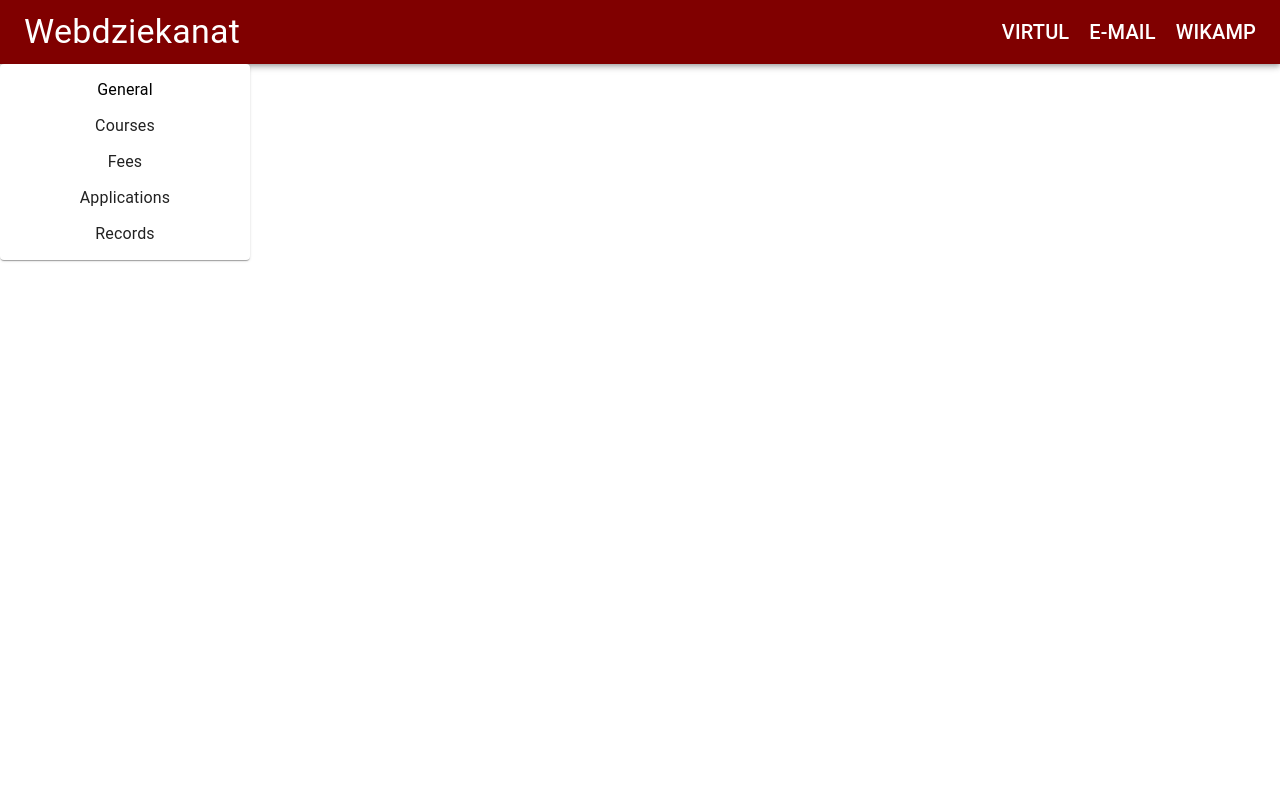
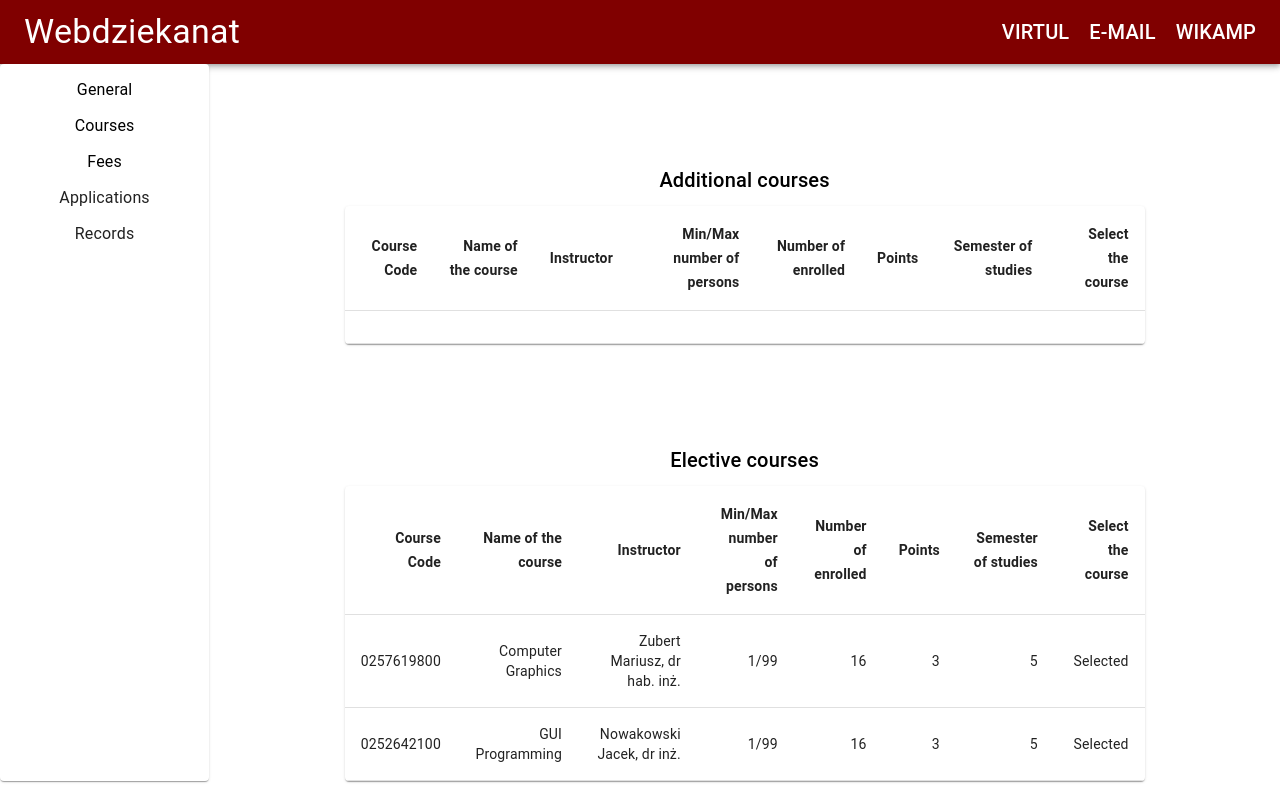
Before and after one commit to Nexxtgaming/webdziekanat, a React (Create React App) app: page /courses in a window 1280 px wide. Built offline with nearby package versions, Linux system fonts and the light colour scheme.

Commit message:
add courses page

```diff
--- a/src/App.tsx
+++ b/src/App.tsx
@@ -10,6 +10,8 @@ import LoginPage from "./pages/LoginPage";
 import HomePage from "./pages/HomePage";
 import LeftNavbar from "./components/LeftNavbar";
 import GeneralPage from "./pages/GeneralPage";
+import CoursesPage from "./pages/CoursesPage";
+import FeesPage from "./pages/FeesPage";
 
 const theme = createTheme({
     palette: {
@@ -50,6 +52,9 @@ function App() {
                           <Route path="/" element={<HomePage/>}/>
                           <Route path="/login" element={<LoginPage/>}/>
                           <Route path="/general" element={<GeneralPage/>}/>
+                          <Route path="/courses" element={<CoursesPage/>}/>
+                          <Route path="/fees" element={<FeesPage/>}/>
+
                       </Routes>
                   </div>
 
--- a/src/components/LeftNavbar.tsx
+++ b/src/components/LeftNavbar.tsx
@@ -9,16 +9,24 @@ const LeftNavbar = () => {
     return (
         <Paper sx={{width: 250, maxWidth: '100%'}}>
             <MenuList>
+                <Link to="/general"
+                      style={{textDecoration: "none", color: "black"}}>
+
                     <MenuItem>
-                    <ListItemText><Link to="/general"
-                                        style={{textDecoration: "none", color: "black"}}>General</Link></ListItemText>
+                        <ListItemText>General</ListItemText>
                     </MenuItem>
+                </Link>
+                <Link to="/courses" style={{textDecoration: "none", color: "black"}}>
                     <MenuItem>
                         <ListItemText>Courses</ListItemText>
                     </MenuItem>
+                </Link>
+                <Link to="/fees" style={{textDecoration: "none", color: "black"}}>
                     <MenuItem>
                         <ListItemText>Fees</ListItemText>
                     </MenuItem>
+                </Link>
+
                 <MenuItem>
                     <ListItemText>Applications</ListItemText>
                 </MenuItem>
--- a/src/pages/CoursesPage.tsx
+++ b/src/pages/CoursesPage.tsx
@@ -1,5 +1,90 @@
+import Typography from '@mui/material/Typography';
+import Table from '@mui/material/Table';
+import TableBody from '@mui/material/TableBody';
+import TableCell from '@mui/material/TableCell';
+import TableContainer from '@mui/material/TableContainer';
+import TableHead from '@mui/material/TableHead';
+import TableRow from '@mui/material/TableRow';
+import Paper from '@mui/material/Paper';
+
 const CoursesPage = () => {
+    return (
+        <div style={{width: "100%"}}>
+            <Typography variant="h6" style={{marginTop: "100px"}}>Additional courses</Typography>
+            <TableContainer component={Paper} sx={{width: 800}} style={{margin: "0 auto", marginTop: "10px"}}>
+                <Table sx={{width: 800}} aria-label="additional courses">
+                    <TableHead>
+                        <TableRow>
+                            <TableCell align="right" style={{fontWeight: "bold"}}>Course Code</TableCell>
+                            <TableCell align="right" style={{fontWeight: "bold"}}>Name of the course</TableCell>
+                            <TableCell align="right" style={{fontWeight: "bold"}}>Instructor</TableCell>
+                            <TableCell align="right" style={{fontWeight: "bold"}}>Min/Max number of persons</TableCell>
+                            <TableCell align="right" style={{fontWeight: "bold"}}>Number of enrolled</TableCell>
+                            <TableCell align="right" style={{fontWeight: "bold"}}>Points</TableCell>
+                            <TableCell align="right" style={{fontWeight: "bold"}}>Semester of studies</TableCell>
+                            <TableCell align="right" style={{fontWeight: "bold"}}>Select the course</TableCell>
+                        </TableRow>
+                    </TableHead>
+                    <TableBody>
+                        <TableRow>
+                            <TableCell align="right"></TableCell>
+                            <TableCell align="right"></TableCell>
+                            <TableCell align="right"></TableCell>
+                            <TableCell align="right"></TableCell>
+                            <TableCell align="right"></TableCell>
+                            <TableCell align="right"></TableCell>
+                            <TableCell align="right"></TableCell>
+                            <TableCell align="right"></TableCell>
+                        </TableRow>
 
+                    </TableBody>
+                </Table>
+            </TableContainer>
+
+
+            <Typography variant="h6" style={{marginTop: "100px"}}>Elective courses</Typography>
+            <TableContainer component={Paper} sx={{width: 800}} style={{margin: "0 auto", marginTop: "10px"}}>
+                <Table sx={{width: 800}} aria-label="elective courses">
+                    <TableHead>
+                        <TableRow>
+                            <TableCell align="right" style={{fontWeight: "bold"}}>Course Code</TableCell>
+                            <TableCell align="right" style={{fontWeight: "bold"}}>Name of the course</TableCell>
+                            <TableCell align="right" style={{fontWeight: "bold"}}>Instructor</TableCell>
+                            <TableCell align="right" style={{fontWeight: "bold"}}>Min/Max number of persons</TableCell>
+                            <TableCell align="right" style={{fontWeight: "bold"}}>Number of enrolled</TableCell>
+                            <TableCell align="right" style={{fontWeight: "bold"}}>Points</TableCell>
+                            <TableCell align="right" style={{fontWeight: "bold"}}>Semester of studies</TableCell>
+                            <TableCell align="right" style={{fontWeight: "bold"}}>Select the course</TableCell>
+                        </TableRow>
+                    </TableHead>
+                    <TableBody>
+                        <TableRow>
+                            <TableCell align="right">0257619800</TableCell>
+                            <TableCell align="right">Computer Graphics</TableCell>
+                            <TableCell align="right">Zubert Mariusz, dr hab. inż. </TableCell>
+                            <TableCell align="right">1/99</TableCell>
+                            <TableCell align="right">16</TableCell>
+                            <TableCell align="right">3</TableCell>
+                            <TableCell align="right">5</TableCell>
+                            <TableCell align="right">Selected</TableCell>
+                        </TableRow>
+
+                        <TableRow>
+                            <TableCell align="right">0252642100</TableCell>
+                            <TableCell align="right">GUI Programming</TableCell>
+                            <TableCell align="right">Nowakowski Jacek, dr inż.</TableCell>
+                            <TableCell align="right">1/99</TableCell>
+                            <TableCell align="right">16</TableCell>
+                            <TableCell align="right">3</TableCell>
+                            <TableCell align="right">5</TableCell>
+                            <TableCell align="right">Selected</TableCell>
+                        </TableRow>
+                    </TableBody>
+                </Table>
+            </TableContainer>
+
+        </div>
+    )
 }
 
 export default CoursesPage;
--- /dev/null
+++ b/src/pages/FeesPage.tsx
@@ -0,0 +1,5 @@
+const FeesPage = () => {
+    return null
+}
+
+export default FeesPage;
--- a/src/pages/GeneralPage.tsx
+++ b/src/pages/GeneralPage.tsx
@@ -6,12 +6,12 @@ import AverageCard from "../components/AverageCard";
 
 const GeneralPage = () => {
     return (
-        <div style={{marginTop: "200px", marginLeft: "24%"}}>
+        <div style={{marginTop: "200px", margin: "100px auto"}}>
             <GeneralCard/>
-            <div style={{marginTop: "50px"}}>
-                <DataValidCard />
+            <div style={{marginTop: "50px", margin: "50px auto"}}>
+                <DataValidCard/>
             </div>
-            <div style={{marginTop: "50px"}}>
+            <div style={{marginTop: "50px", margin: "50px auto"}}>
                 <AverageCard/>
             </div>
         </div>
--- a/src/pages/HomePage.tsx
+++ b/src/pages/HomePage.tsx
@@ -58,12 +58,18 @@ const HomePage = () => {
     }
 
     return (
-        <div >
-            <Alert severity="warning" style={{width: "600px", marginLeft: "35%", marginTop: "50px"}}>Szanowni Państwo Uczelniane Centrum Informatyczne wraz z Centrum E-Learningu uruchomiło dla nauczycieli wprowadzanie ocen z WF bezpośrednio z platformy WIKAMP. W związku z tym wszelkie uwagi proszę kierować do nauczycieli, tym bardziej że mają oni podgląd na Państwa sytuację oraz na informację o powodzie nie przesłania oceny. Pozytywne przesłanie oceny powoduje to, że jest ona widoczna w WEBDziekanacie.</Alert>
-            <div style={{marginTop: "100px", display: "flex", marginLeft: "25%"}}>
-                <FormControl sx={{ m: 1, width: 150, marginTop: "-5px" }} size="small" >
+        <div style={{margin: "0 auto"}}>
+            <Alert severity="warning" style={{width: "600px", margin: "50px auto", marginTop: "50px"}}>Szanowni Państwo
+                Uczelniane Centrum Informatyczne wraz z Centrum E-Learningu uruchomiło dla nauczycieli wprowadzanie ocen
+                z WF bezpośrednio z platformy WIKAMP. W związku z tym wszelkie uwagi proszę kierować do nauczycieli, tym
+                bardziej że mają oni podgląd na Państwa sytuację oraz na informację o powodzie nie przesłania oceny.
+                Pozytywne przesłanie oceny powoduje to, że jest ona widoczna w WEBDziekanacie.</Alert>
+            <div style={{marginTop: "100px", display: "flex", width: "600px", margin: "0 auto"}}>
+                <FormControl sx={{m: 1, width: 150, marginTop: "-5px", marginLeft: "-50px"}} size="small">
                     <InputLabel>Semester</InputLabel>
-                    <Select label="Age" value={selectedSemester} onChange={(event) => {handleSemesterChange(event.target.value as number)}}>
+                    <Select label="Age" value={selectedSemester} onChange={(event) => {
+                        handleSemesterChange(event.target.value as number)
+                    }}>
                         <MenuItem value={5}>2022/23 Z - 5</MenuItem>
                         <MenuItem value={4}>2021/22 L - 4</MenuItem>
                         <MenuItem value={3}>2021/22 Z - 3</MenuItem>
@@ -71,16 +77,21 @@ const HomePage = () => {
                         <MenuItem value={1}>2020/21 Z - 1</MenuItem>
                     </Select>
                 </FormControl>
-                <Typography variant="h6" style={{color: "#800000",  width: "150px", marginLeft: "250px"}}>Report Card</Typography>
+                <Typography variant="h6"
+                            style={{color: "#800000", width: "150px", margin: "0 auto", marginLeft: "100px"}}>Report
+                    Card</Typography>
             </div>
-            <div style={{display: "flex", marginLeft: "27%", marginTop: "30px"}}>
-                <Typography variant="body2" style={{width: "200px"}}>Average grade: {semesterInfo.averageGrade} </Typography>
-                <Typography variant="body2"style={{width: "200px"}}>Accumulated Points: {semesterInfo.accumulatedPoints}</Typography>
-                <Typography variant="body2"style={{width: "300px"}}>Examination card acceptance: {semesterInfo.examinationCardAcceptance}</Typography>
-                <Typography variant="body2"style={{width: "200px"}}>Record book on time: no</Typography>
+            <div style={{display: "flex", marginTop: "40px", width: "800px", margin: "0 auto"}}>
+                <Typography variant="body2" style={{width: "200px"}}>Average
+                    grade: {semesterInfo.averageGrade} </Typography>
+                <Typography variant="body2" style={{width: "260px"}}>Accumulated
+                    Points: {semesterInfo.accumulatedPoints}</Typography>
+                <Typography variant="body2" style={{width: "300px"}}>Examination card
+                    acceptance: {semesterInfo.examinationCardAcceptance}</Typography>
+                <Typography variant="body2" style={{width: "260px"}}>Record book on time: no</Typography>
             </div>
-            <TableContainer component={Paper} sx={{width: 1000}} style={{marginLeft: "25%", marginTop: "50px"}} >
-                <Table sx={{width: 1000}} aria-label="report table">
+            <TableContainer component={Paper} sx={{width: 800}} style={{margin: "0 auto", marginTop: "50px"}}>
+                <Table sx={{width: 800}} aria-label="report table">
                     <TableHead>
                         <TableRow>
                             <TableCell align="right">Code</TableCell>
```
Lines whose indentation alone changed are shown as unchanged.
